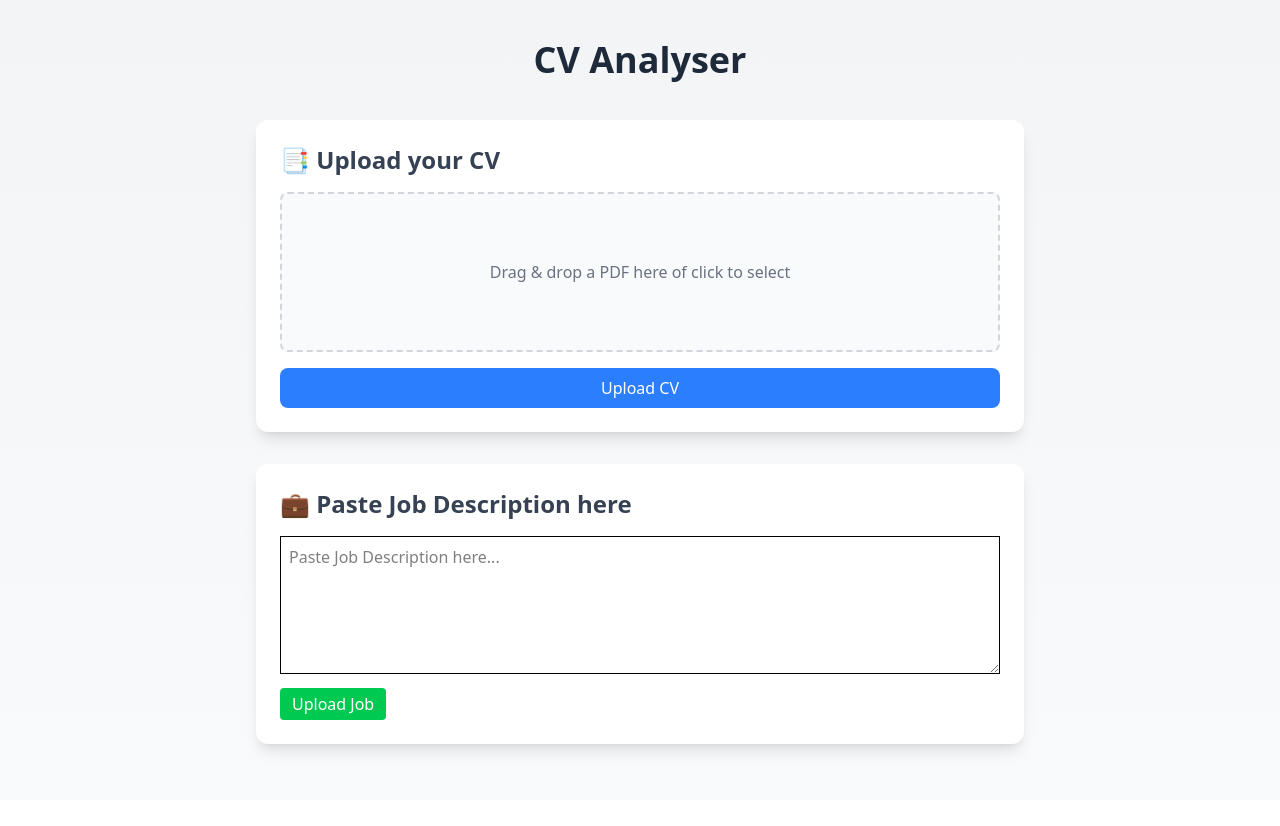
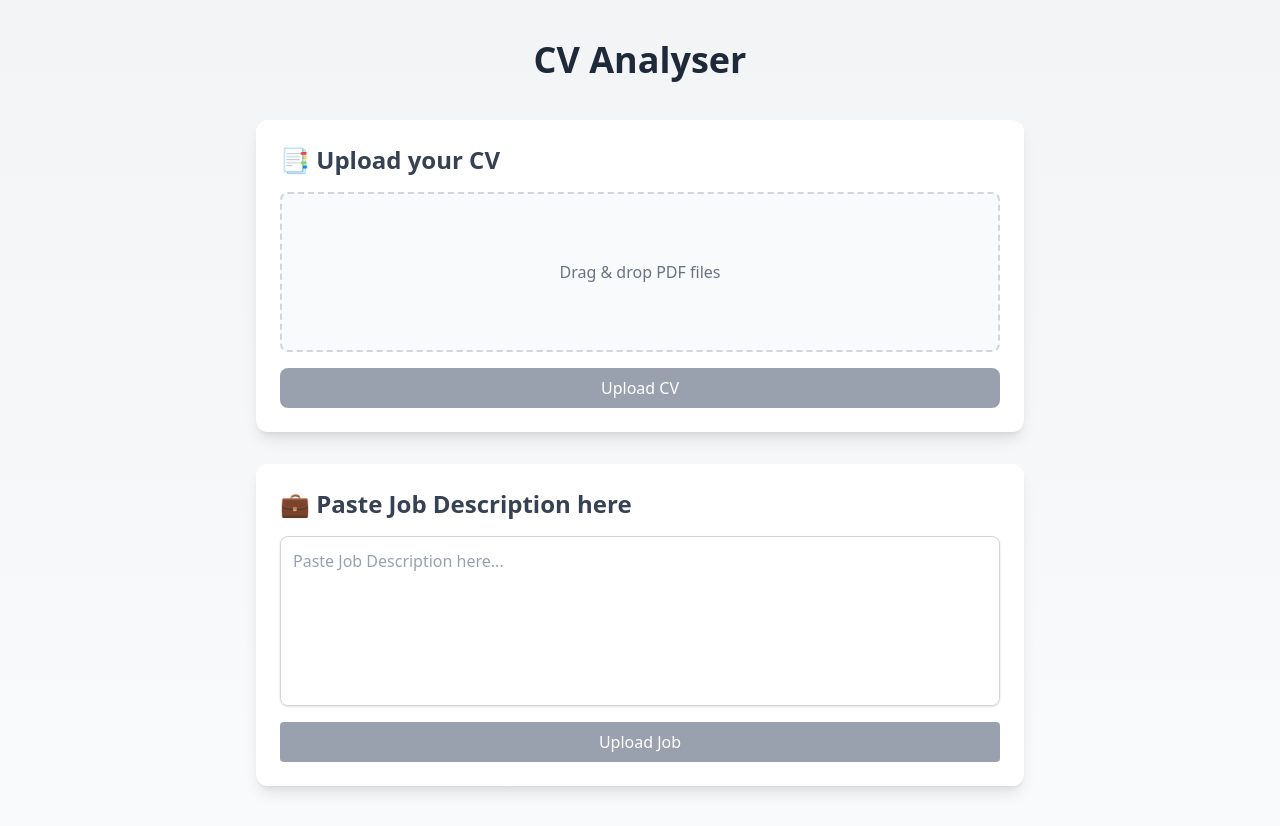
Before and after one commit to jadentoon/CV-Analyser, a React (Vite) app in the folder Front-End/cv-analyser/: page / in a window 1280 px wide. Before the commit the page ends 800 px from the top, so only its background shows below. Built offline with nearby package versions, Linux system fonts and the light colour scheme.

Commit message:
Improved UI of JobUpload.jsx

```diff
--- a/Front-End/cv-analyser/src/components/CVUpload.jsx
+++ b/Front-End/cv-analyser/src/components/CVUpload.jsx
@@ -18,10 +18,6 @@ const CVUpload = () => {
     }
 
     const handleUpload = async () => {
-        if (!file) {
-            setMessage("Please select a file first.");
-            return;
-        }
 
         const extension = file.name.split(".").pop().toLowerCase();
         if (extension != 'pdf') {
@@ -51,7 +47,7 @@ const CVUpload = () => {
         <div className='flex flex-col gap-4'>
             <label className='flex flex-col items-center justify-center w-full h-40 border-2 border-dashed border-gray-300 rounded-lg cursor-pointer hover:border-blue-400 transition bg-gray-50'>
                 <p className='text-gray-500'>
-                    {file ? "File ready to upload" : "Drag & drop a PDF here of click to select"}
+                    {file ? "File ready to upload" : "Drag & drop PDF files"}
                 </p>
                 <input
                     type="file"
@@ -87,13 +83,13 @@ const CVUpload = () => {
                 onClick={handleUpload}
                 disabled={isUploading}
                 className={`px-4 py-2 rounded-lg text-white font-medium transition
-                    ${isUploading ? "bg-gray-400 cursor-not-allowed" : "bg-blue-500 hover:bg-blue-600 cursor-pointer"}`}
+                    ${isUploading || !file ? "bg-gray-400 cursor-not-allowed" : "bg-blue-500 hover:bg-blue-600 cursor-pointer"}`}
             >
                 {isUploading ? "Uploading..." : "Upload CV"}
             </button>
 
             {message && (
-                <p className={`text-sm ${message.startsWith("✔️") ? "text-green-600" : "text-red-600"} >`}>
+                <p className={`text-sm text-center ${message.startsWith("✔️") ? "text-green-600" : "text-red-600"} >`}>
                     {message}
                 </p>
             )}
--- a/Front-End/cv-analyser/src/components/JobUpload.jsx
+++ b/Front-End/cv-analyser/src/components/JobUpload.jsx
@@ -1,37 +1,64 @@
 import React, { useState } from 'react'
 import axios from "axios";
+import {Loader2} from "lucide-react"
 
 
 const JobUpload = () => {
     const [jobText, setJobText] = useState("");
+    const [message, setMessage] = useState("");
+    const [isUploading, setIsUploading] = useState(false);
 
     const handleUpload = async () => {
-        if (!jobText.trim()) return alert("Please input a job description.");
+
         try {
-            const userId = 1;
+            setMessage("");
+            setIsUploading(true);
 
             const res = await axios.post("http://localhost:8000/upload_job/", {
-                user_id: userId,
+                user_id: 1,
                 job_text: jobText
             });
-
-            alert(`Saved job description: ${res.data.job_text.substring(0, 50)}`);
-        } catch (error) {
-            console.error(error);
-            alert("Failed to upload job description");
+            setMessage("✔️ Job Description uploaded successfully.");
+            setJobText("");
+        } catch (err) {
+            setMessage("❌ Failed to upload job description");
+        } finally {
+            setIsUploading(false);
         }
-    }
+    };
 
     return (
-        <div>
+        <div className='flex flex-col gap-4'>
             <textarea
-            className='border p-2 w-full'
-            rows={5}
-            placeholder='Paste Job Description here...'
-            value={jobText}
-            onChange={e => setJobText(e.target.value)}
+                className='border border-gray-300 rounded-lg p-3 w-full resize-none shadow-sm
+                        focus:outline-none focus:ring-2 focus:ring-blue-400 focus:border-blue-400
+                        placeholder-gray-400 text-gray-700 transition'
+                rows={6}
+                placeholder='Paste Job Description here...'
+                value={jobText}
+                onChange={e => setJobText(e.target.value)}
             />
-            <button className='mt-2 px-3 py-1 bg-green-500 text-white rounded cursor-pointer' onClick={handleUpload}>Upload Job</button>
+            <button
+                onClick={handleUpload}
+                disabled={isUploading || !jobText.trim()}
+                className={`flex items-center justify-center gap-2 px-4 py-2 rounded font-medium text-white transition
+                    ${isUploading || !jobText.trim()
+                        ? "bg-gray-400 cursor-not-allowed"
+                        : "bg-green-500 hover:bg-green-600 cursor-pointer"
+                    }`}
+            >
+                {isUploading && <Loader2 className="w-4 h-4 animate-spin" />}
+                {isUploading ? "Uploading..." : "Upload Job"}
+            </button>
+
+            {message && (
+                <p
+                className={`text-sm mt-1 text-center ${
+                    message.startsWith("✔️") ? "text-green-600" : "text-red-600"
+                }`}>
+                    {message}
+                </p>
+            )}
 
         </div>
     )
```
